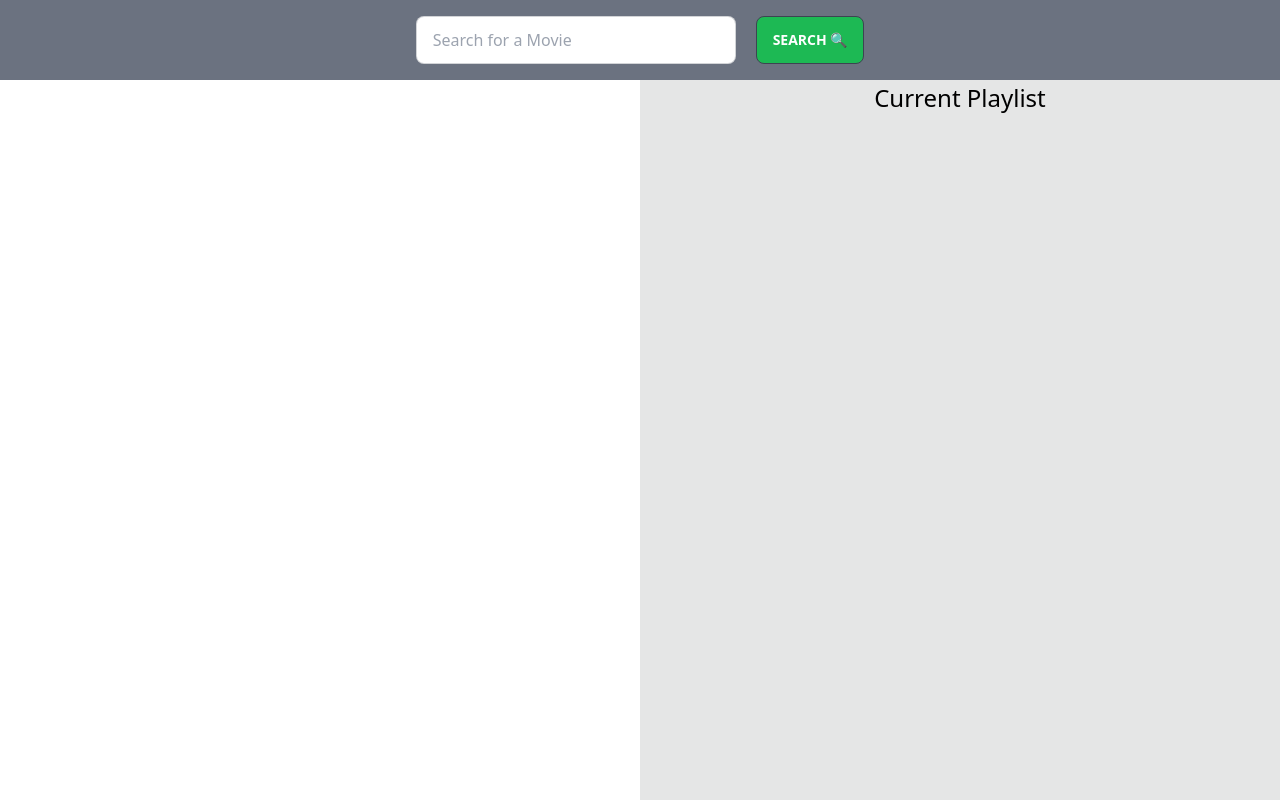
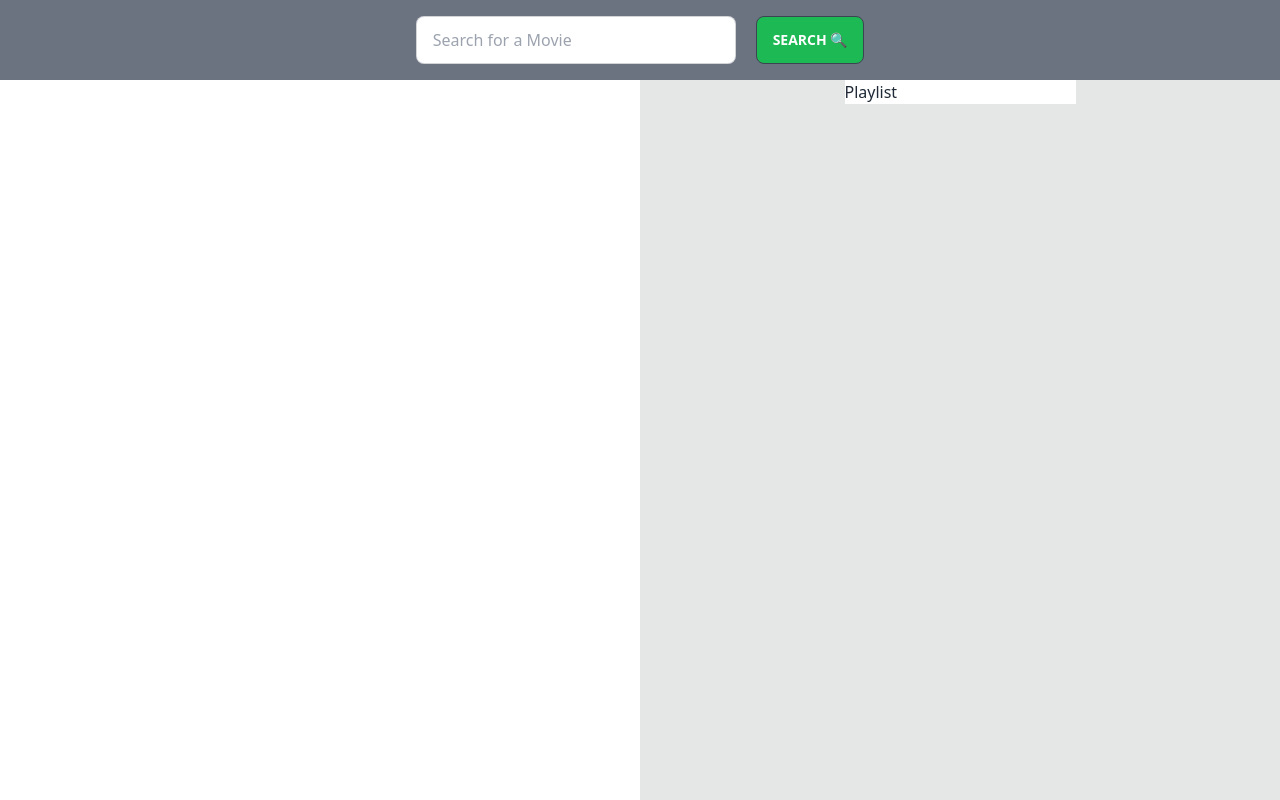
Before and after one commit to Indrajeet2002/my-app, a React (Create React App) app: page /Search in a window 1280 px wide. Built offline with nearby package versions, Linux system fonts and the light colour scheme; no server answers.

Commit message:
editable list name

```diff
--- a/src/Search.js
+++ b/src/Search.js
@@ -12,6 +12,14 @@ const Search = () => {
   const [movieList, updateMovieList] = useState([]);
 
   var count = 0;
+
+  // editable playlist name
+  const [playlistName, setPlaylistName] = useState("Playlist");
+
+  const onChange = (event) => setPlaylistName(event.target.value);
+
+
+
 
   function updateList(newMovie) {
     // updateMovieList([{
@@ -86,7 +94,14 @@ const Search = () => {
           </ul>
         </div>
         <div className="w-1/2 h-full flex flex-col flex-grow card rounded-none bg-base-300 place-items-center">
-          <h1 contenteditable="true" className="text-black text-[3vh]">Current Playlist</h1>
+          {/* <h1 contenteditable="true" className="text-black text-[3vh]">Current Playlist</h1> */}
+          <input
+            type="text"
+            aria-label="Field name"
+            value={playlistName}
+            onChange={onChange}
+          />
+
           <ul id="currentPlaylist" className="flex flex-col items-center">
             {
 
```
